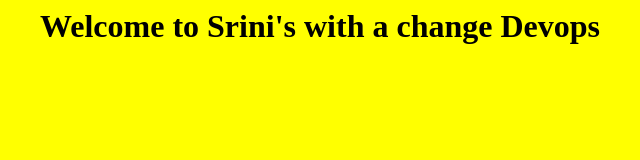
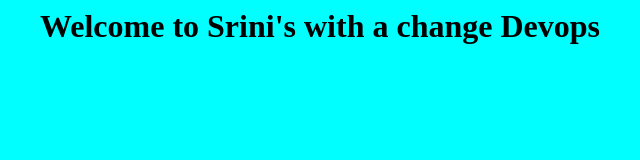
Before and after one commit to Leoblue38/apache, a plain HTML site: page index.html in a window 1280 px wide. Shown: the whole page, without its empty margins (320-960 px from the left). Drawn offline with Linux system fonts and the light colour scheme.

Commit message:
Update index.html

```diff
--- a/index.html
+++ b/index.html
@@ -1,5 +1,5 @@
 <html>
-<body bgcolor="yellow">
+<body bgcolor="cyan">
 <center>
 <h1> Welcome to Srini's with a change Devops</h1>
 </center>
```
